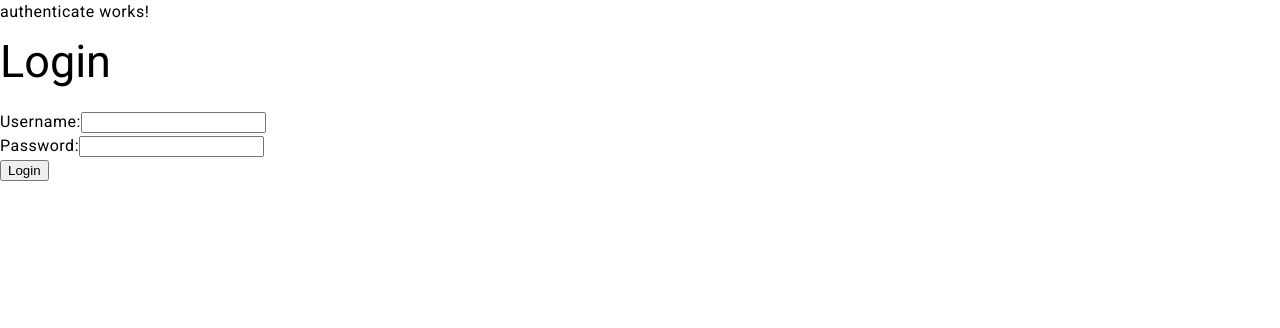
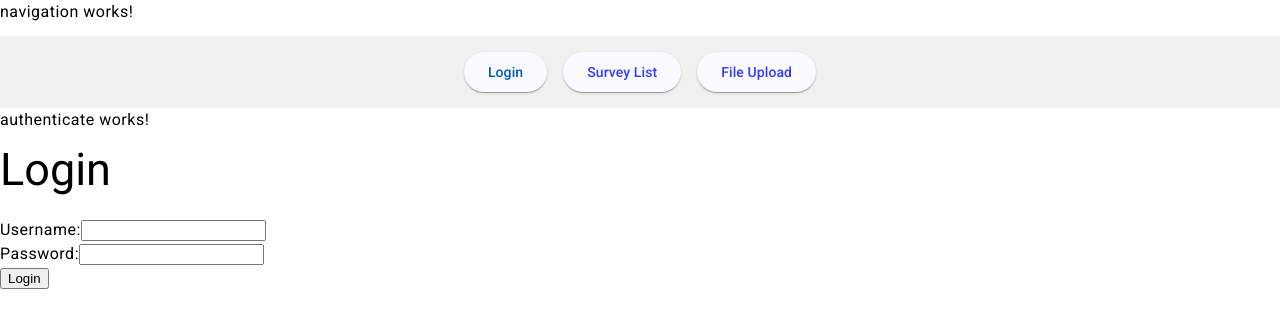
Before and after one commit to didymo/complaint_demo_angular, an Angular app: page /user/login in a window 1280 px wide. Shown: the top 328 px of the page. Built offline with nearby package versions, Linux system fonts and the light colour scheme.

Commit message:
a few changes for teh file upload demo

```diff
--- a/src/app/app.component.html
+++ b/src/app/app.component.html
@@ -16,6 +16,7 @@
 <!-- * * * * * * * * * * * * * * * * * * * * * * * * * * * * * * * * -->
 <!-- * * * * * * * * * * End of Placeholder  * * * * * * * * * * * * -->
 <!-- * * * * * * * * * * * * * * * * * * * * * * * * * * * * * * * * -->
+<app-navigation></app-navigation>
 
 
 <router-outlet />
--- a/src/app/app.component.ts
+++ b/src/app/app.component.ts
@@ -1,10 +1,11 @@
 import { Component } from '@angular/core';
 import {RouterModule, RouterOutlet} from '@angular/router';
+import {NavigationComponent} from "./_components/navigation/navigation.component";
 
 @Component({
   selector: 'app-root',
   standalone: true,
-  imports: [RouterOutlet, RouterModule],
+  imports: [RouterOutlet, RouterModule, NavigationComponent],
   templateUrl: './app.component.html',
   styleUrl: './app.component.css'
 })
--- a/src/app/app.routes.ts
+++ b/src/app/app.routes.ts
@@ -3,11 +3,13 @@ import { AuthGuard } from './_services/auth-guard.guard';
 import { AuthenticateComponent } from './_components/authenticate/authenticate.component';
 import { SurveyListComponent } from './_components/survey-list/survey-list.component';
 import {SurveyDetailsComponent} from "./_components/survey-details/survey-details.component";
+import {FileUploadDemoComponent} from "./_components/file-upload-demo/file-upload-demo.component";
 
 export const appRoutes: Routes = [
   { path: '', redirectTo: '/surveys/list', pathMatch: 'full' },
   { path: 'user/login', component: AuthenticateComponent },
   { path: 'surveys/list', component: SurveyListComponent, canActivate: [AuthGuard] },
   { path: 'survey/detail/:id' , component: SurveyDetailsComponent, canActivate: [AuthGuard] },
+  { path: 'file/upload', component: FileUploadDemoComponent, canActivate: [AuthGuard] },
   { path: '**', redirectTo: '/user/login' }
 ];
--- a/src/main.ts
+++ b/src/main.ts
@@ -1,4 +1,4 @@
-import { provideHttpClient, withInterceptors } from '@angular/common/http';
+import {provideHttpClient, withFetch, withInterceptors} from '@angular/common/http';
 import { bootstrapApplication } from '@angular/platform-browser';
 import { AppComponent } from './app/app.component';
 import { provideRouter, Route } from '@angular/router';
@@ -13,5 +13,6 @@ bootstrapApplication(AppComponent, {
   providers: [
         provideHttpClient(withInterceptors([authInterceptor])),
     provideRouter(appRoutes), provideAnimationsAsync(),
+    provideHttpClient(withFetch()),
   ],
 }).catch(err => console.error(err));
```
